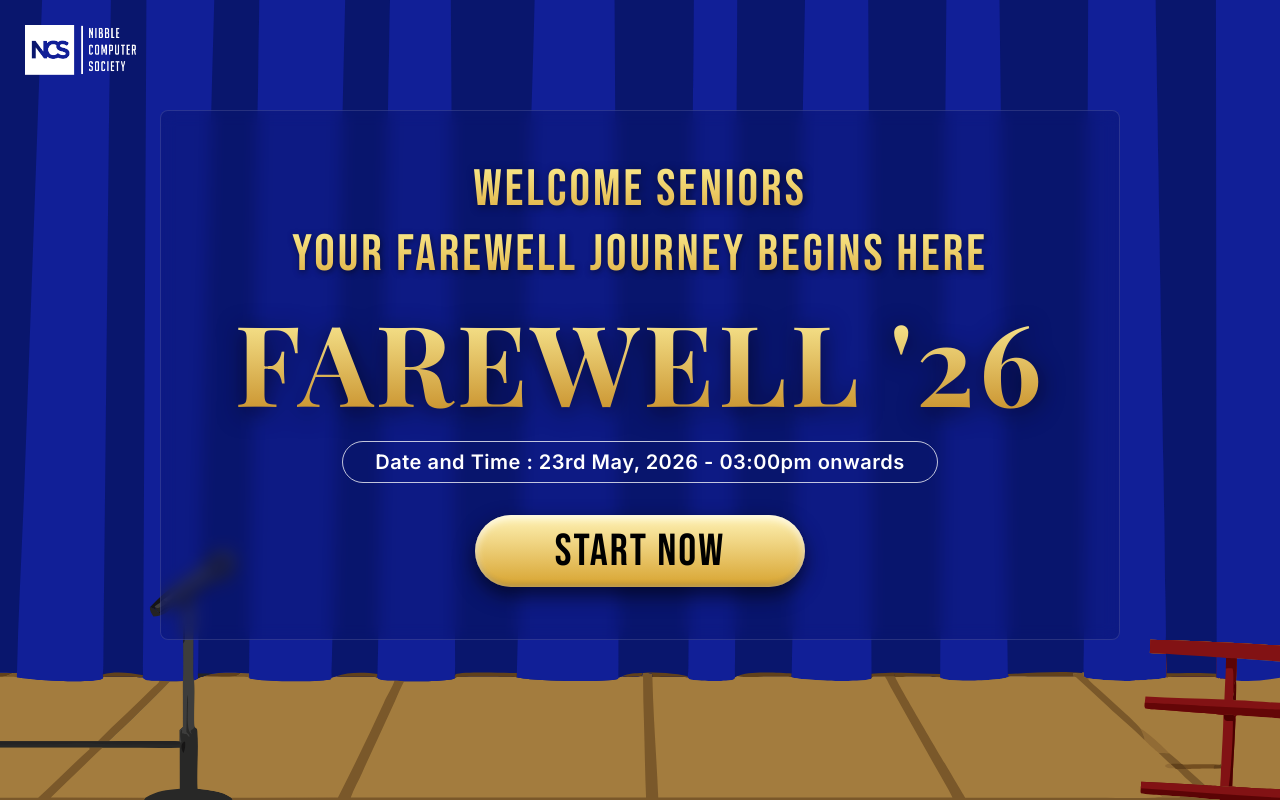
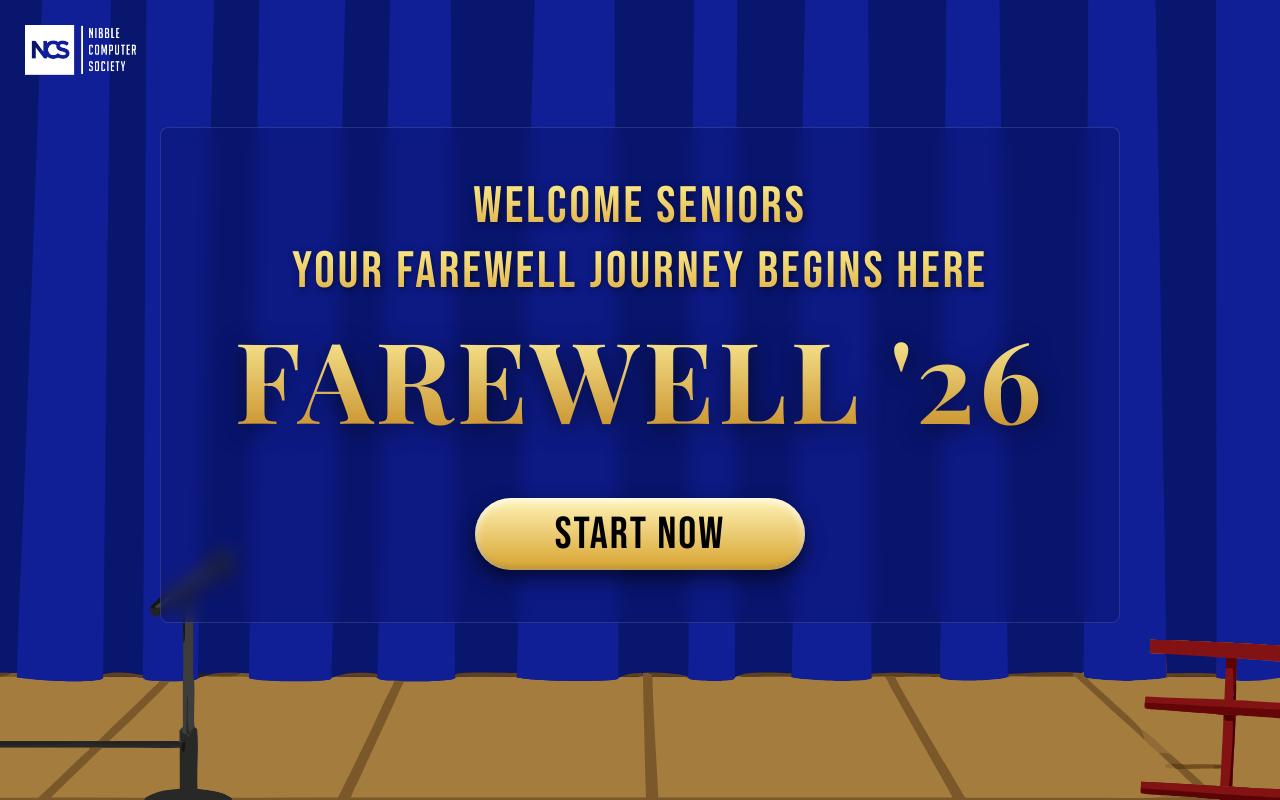
Before and after one commit to phoenix-xr/SocietyCode, a React (Vite) app in the folder frontend-2/: page / in a window 1280 px wide. Built offline with nearby package versions, Linux system fonts and the light colour scheme; a web font is replaced by a local one.

Commit message:
final fixes

```diff
--- a/frontend-2/src/App.css
+++ b/frontend-2/src/App.css
@@ -170,20 +170,6 @@
   filter: drop-shadow(0 4px 12px rgba(0,0,0,0.6));
 }
 
-/* Date pill */
-.s1-date-pill {
-  border: 1.5px solid rgba(255, 255, 255, 0.75);
-  border-radius: 999px;
-  padding: 8px 32px;
-  font-family: 'Inter', 'Bebas Neue', sans-serif;
-  font-size: clamp(1rem, 1.8vw, 1.25rem);
-  font-weight: 600;
-  color: #fff;
-  letter-spacing: 0.5px;
-  margin-bottom: 32px;
-  text-align: center;
-}
-
 .start-btn {
   font-family: 'Bebas Neue', sans-serif;
   font-size: 2.8rem;
@@ -192,6 +178,7 @@
   border: none;
   padding: 0.6rem 5rem;
   border-radius: 60px;
+  margin-top: 40px;
   cursor: pointer;
   letter-spacing: 2px;
   box-shadow: 0 8px 20px rgba(0, 0, 0, 0.6), inset 0 3px 8px rgba(255, 255, 255, 0.8), inset 0 -3px 5px rgba(0, 0, 0, 0.2);
--- a/frontend-2/src/App.jsx
+++ b/frontend-2/src/App.jsx
@@ -77,6 +77,7 @@ function App() {
     { name: "DARSHITA JAIN", phone: "+91 8700049486" }
   ]);
   const [loginLoading, setLoginLoading] = useState(false);
+  const [showPassword, setShowPassword] = useState(false);
   // Stores result of background session check: null = pending, false = invalid, 'game'|'dashboard' = valid
   const [savedSession, setSavedSession] = useState(null);
 
@@ -211,9 +212,6 @@ function App() {
               <p className="s1-welcome">WELCOME SENIORS</p>
               <p className="s1-subtitle">YOUR FAREWELL JOURNEY BEGINS HERE</p>
               <h1 className="s1-title">FAREWELL '26</h1>
-              <div className="s1-date-pill">
-                Date and Time : 23rd May, 2026 - 03:00pm onwards
-              </div>
               <button className="start-btn" onClick={() => {
                 if (savedSession) {
                   triggerTransition(savedSession);
@@ -255,12 +253,18 @@ function App() {
                   <div className="input-wrapper">
                     <img src={lockSvg} alt="Lock" className="input-lock-icon" />
                     <input
-                      type="password"
+                      type={showPassword ? "text" : "password"}
                       placeholder="Enter Password"
                       value={password}
                       onChange={(e) => setPassword(e.target.value)}
                     />
-                    <EyeIcon />
+                    <div
+                      onClick={() => setShowPassword(!showPassword)}
+                      style={{ cursor: 'pointer', display: 'flex', alignItems: 'center' }}
+                      title={showPassword ? "Hide password" : "Show password"}
+                    >
+                      <EyeIcon />
+                    </div>
                   </div>
                 </div>
               </div>
--- a/frontend-2/src/Game.jsx
+++ b/frontend-2/src/Game.jsx
@@ -817,6 +817,7 @@ function Game({ onOpenDashboard }) {
         width: app.screen.width + 64,   // viewport width + 1 tile margin
         height: LevelConfig.ceilingHeight
       });
+      ceiling.visible = false; // Remove roof blocks
       // ceiling lives in SCREEN space (stage, not worldContainer)
       app.stage.addChild(ceiling);
 
```
Also changed, not shown: 1 other file (tests, documents, lock files or other folders).
